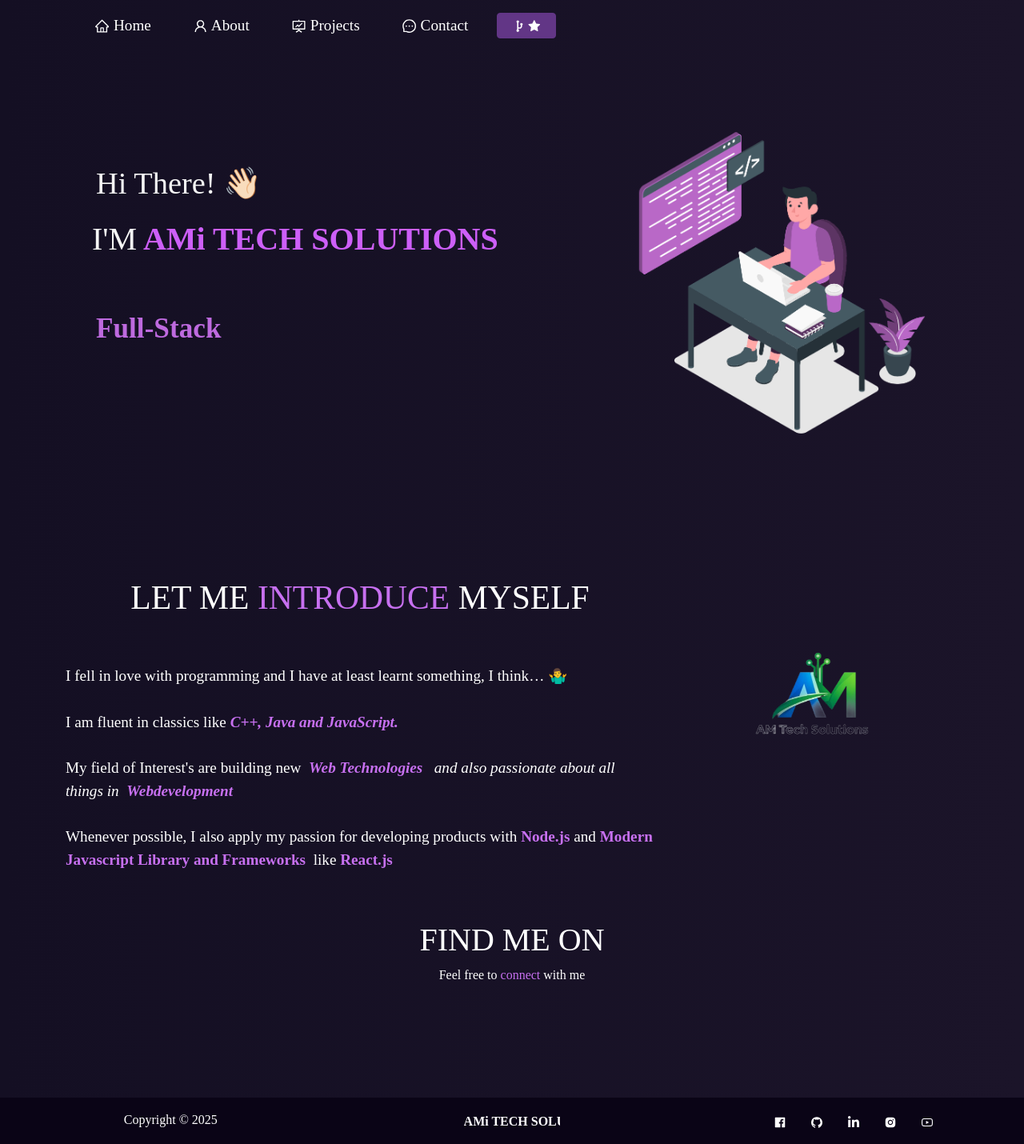
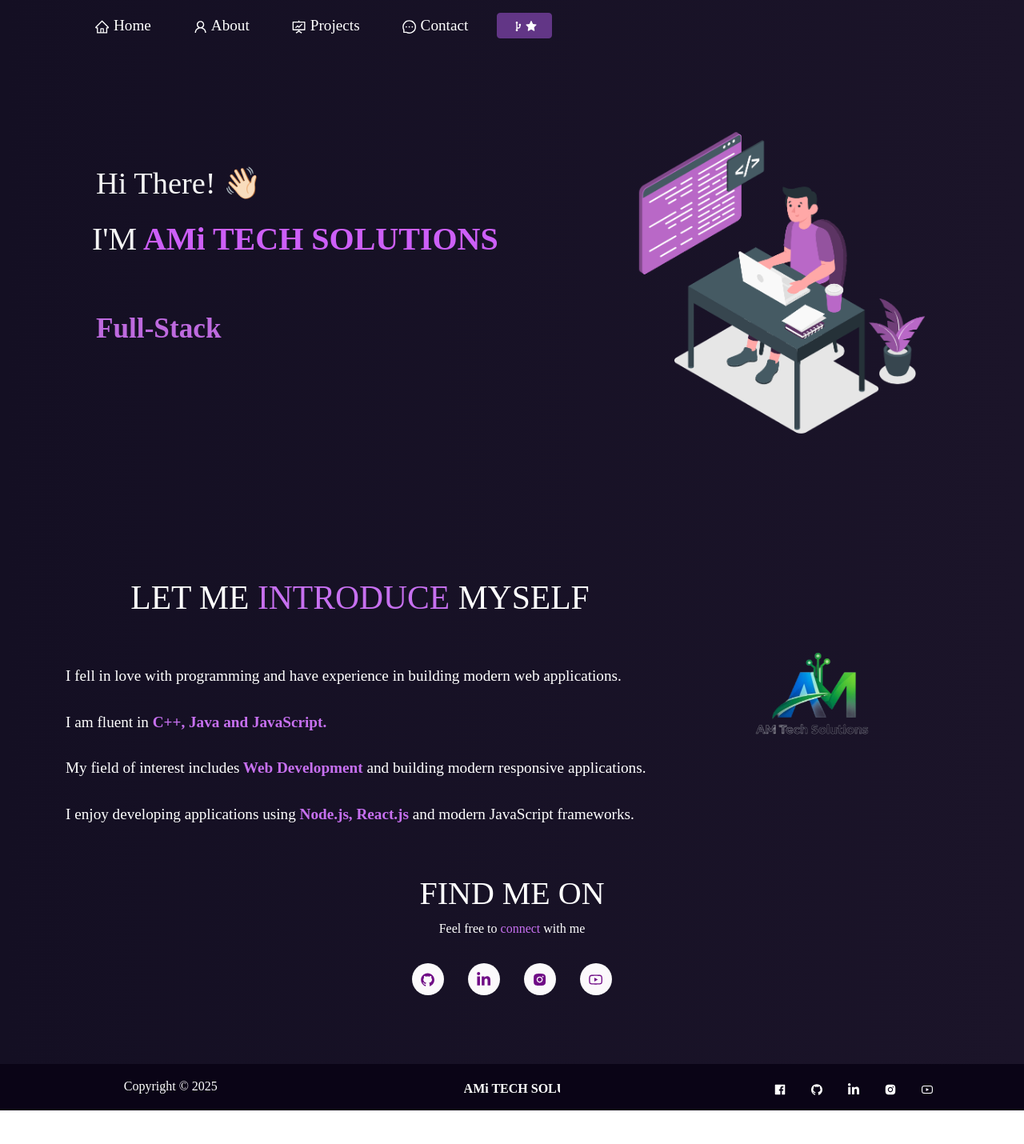
Before and after one commit to Adeelmadagavi/Portfolio-Site, a React (Create React App) app: page / in a window 1280 px wide. Shown: the whole page at 80% size. After the commit the page ends 1388 px from the top, so only its background shows below. Built offline with nearby package versions, Linux system fonts and the light colour scheme.

Commit message:
Fixed Resume build errors

```diff
--- a/src/Components/Header/Header.js
+++ b/src/Components/Header/Header.js
@@ -1,13 +1,11 @@
-import React, { useState } from "react";
+import React, { useState, useEffect } from "react";
 import "./header.css";
 import Navbar from "react-bootstrap/Navbar";
 import Nav from "react-bootstrap/Nav";
 import Container from "react-bootstrap/Container";
-
 import Button from "react-bootstrap/Button";
 import { Link } from "react-router-dom";
 import { CgGitFork } from "react-icons/cg";
-
 
 import {
   AiFillStar,
@@ -17,12 +15,12 @@
   AiOutlineMessage,
 } from "react-icons/ai";
 
-// import { CgFileDocument } from "react-icons/cg";
-
 function Header() {
   const [expand, updateExpanded] = useState(false);
   const [navColour, updateNavbar] = useState(false);
 
+  // FIXED scroll listener using useEffect
+  useEffect(() => {
     function scrollHandler() {
       if (window.scrollY >= 20) {
         updateNavbar(true);
@@ -32,6 +30,11 @@
     }
 
     window.addEventListener("scroll", scrollHandler);
+
+    return () => {
+      window.removeEventListener("scroll", scrollHandler);
+    };
+  }, []);
 
   return (
     <Navbar
@@ -43,76 +46,52 @@
       <Container>
         <Navbar.Toggle
           aria-controls="responsive-navbar-nav"
-          onClick={() => {
-            updateExpanded(expand ? false : "expanded");
-          }}
+          onClick={() => updateExpanded(expand ? false : "expanded")}
         >
           <span></span>
           <span></span>
           <span></span>
         </Navbar.Toggle>
+
         <Navbar.Collapse id="responsive-navbar-nav">
-          <Nav className="ml-auto" defaultActiveKey="#home">
+          <Nav className="ml-auto">
+
             <Nav.Item>
               <Nav.Link as={Link} to="/" onClick={() => updateExpanded(false)}>
-                <AiOutlineHome style={{ marginBottom: "2px" }} /> Home
+                <AiOutlineHome /> Home
               </Nav.Link>
             </Nav.Item>
 
             <Nav.Item>
-              <Nav.Link
-                as={Link}
-                to="/about"
-                onClick={() => updateExpanded(false)}
-              >
-                <AiOutlineUser style={{ marginBottom: "2px" }} /> About
+              <Nav.Link as={Link} to="/about" onClick={() => updateExpanded(false)}>
+                <AiOutlineUser /> About
               </Nav.Link>
             </Nav.Item>
 
             <Nav.Item>
-              <Nav.Link
-                as={Link}
-                to="/projects"
-                onClick={() => updateExpanded(false)}
-              >
-                <AiOutlineFundProjectionScreen style={{ marginBottom: "2px" }} />{" "}
-                Projects
+              <Nav.Link as={Link} to="/projects" onClick={() => updateExpanded(false)}>
+                <AiOutlineFundProjectionScreen /> Projects
               </Nav.Link>
             </Nav.Item>
 
-            {/* Uncomment this if you want Resume in navbar */}
-            {/*
             <Nav.Item>
-              <Nav.Link
-                as={Link}
-                to="/resume"
-                onClick={() => updateExpanded(false)}
-              >
-                <CgFileDocument style={{ marginBottom: "2px" }} /> Resume
-              </Nav.Link>
-            </Nav.Item>
-            */}
-
-            <Nav.Item>
-              <Nav.Link
-                as={Link}
-                to="/contact"
-                onClick={() => updateExpanded(false)}
-              >
-                <AiOutlineMessage style={{ marginBottom: "2px" }} /> Contact
+              <Nav.Link as={Link} to="/contact" onClick={() => updateExpanded(false)}>
+                <AiOutlineMessage /> Contact
               </Nav.Link>
             </Nav.Item>
 
             <Nav.Item className="fork-btn">
               <Button
-                // href="https://github.com/adeelmadagavi"
+                href="https://github.com/adeelmadagavi"
                 target="_blank"
+                rel="noopener noreferrer"
                 className="fork-btn-inner"
               >
-                <CgGitFork style={{ fontSize: "1.2em" }} />
-                <AiFillStar style={{ fontSize: "1.1em" }} />
+                <CgGitFork />
+                <AiFillStar />
               </Button>
             </Nav.Item>
+
           </Nav>
         </Navbar.Collapse>
       </Container>
--- a/src/Components/SelfIntro/SelfIntro.js
+++ b/src/Components/SelfIntro/SelfIntro.js
@@ -2,112 +2,128 @@
 import { Container, Row, Col } from "react-bootstrap";
 import myImg from "../../Assets/ami.png";
 import Tilt from "react-parallax-tilt";
+
 import {
   AiFillGithub,
   AiOutlineYoutube,
   AiFillInstagram,
 } from "react-icons/ai";
+
 import { FaLinkedinIn } from "react-icons/fa";
 
 function SelfIntro() {
   return (
-    <Container fluid className="home-about-section  container-fluid" id="about">
+    <Container fluid className="home-about-section container-fluid" id="about">
       <Container>
+
         <Row>
           <Col md={8} className="home-about-description">
+
             <h1 style={{ fontSize: "2.6em" }}>
-              LET ME <span className="purple"> INTRODUCE </span> MYSELF
+              LET ME <span className="purple">INTRODUCE</span> MYSELF
             </h1>
+
             <p className="home-about-body">
-              I fell in love with programming and I have at least learnt
-              something, I think… 🤷‍♂️
-              <br />
-              <br />I am fluent in classics like
-              <i>
-                <b className="purple"> C++, Java and JavaScript. </b>
-              </i>
-              <br />
-              <br />
-              My field of Interest's are building new &nbsp;
-              <i>
-                <b className="purple">Web Technologies  &nbsp;</b> and also passionate
-                about all things in  &nbsp;<b className="purple">Webdevelopment</b>
-              </i>
-              <br />
-              <br />
-              Whenever possible, I also apply my passion for developing products
-              with <b className="purple">Node.js</b> and
 
-                <b className="purple">
-                  {" "}
-                  Modern Javascript Library and Frameworks
-                </b>
+              I fell in love with programming and have experience in building modern web applications.
 
-              &nbsp; like
+              <br /><br />
 
-                <b className="purple"> React.js </b>
+              I am fluent in
+              <b className="purple"> C++, Java and JavaScript.</b>
+
+              <br /><br />
+
+              My field of interest includes
+              <b className="purple"> Web Development</b> and building modern responsive applications.
+
+              <br /><br />
+
+              I enjoy developing applications using
+              <b className="purple"> Node.js, React.js</b> and modern JavaScript frameworks.
 
             </p>
+
           </Col>
+
           <Col md={4} className="myAvtar">
             <Tilt>
-              <img src={myImg} className="img-fluid" alt="avatar" />
+              <img
+                src={myImg}
+                className="img-fluid"
+                alt="avatar"
+              />
             </Tilt>
           </Col>
+
         </Row>
+
+
+        {/* SOCIAL LINKS */}
+
         <Row>
           <Col md={12} className="home-about-social">
+
             <h1>FIND ME ON</h1>
-              <p>
-                Feel free to <span className="purple">connect </span>with me
-              </p>
+
+            <p>
+              Feel free to <span className="purple">connect</span> with me
+            </p>
+
             <ul className="home-about-social-links">
+
               <li className="social-icons">
-                {/* <a
-                  // href="https://github.com/adeelmadagavi"
+                <a
+                  href="https://github.com/adeelmadagavi"
                   target="_blank"
-                  rel="noreferrer"
-                  className="icon-colour  home-social-icons"
+                  rel="noopener noreferrer"
+                  className="icon-colour home-social-icons"
                 >
                   <AiFillGithub />
-                </a> */}
+                </a>
               </li>
 
               <li className="social-icons">
-                {/* <a
-                  // href="https://www.linkedin.com/in/adeelmadagavi/"
+                <a
+                  href="https://www.linkedin.com/in/adeelmadagavi/"
                   target="_blank"
-                  rel="noreferrer"
-                  className="icon-colour  home-social-icons"
+                  rel="noopener noreferrer"
+                  className="icon-colour home-social-icons"
                 >
                   <FaLinkedinIn />
-                </a> */}
+                </a>
               </li>
+
               <li className="social-icons">
-                {/* <a
-                  // href="https://www.instagram.com/adeelmadagavi/"
+                <a
+                  href="https://www.instagram.com/adeelmadagavi/"
                   target="_blank"
-                  rel="noreferrer"
+                  rel="noopener noreferrer"
                   className="icon-colour home-social-icons"
                 >
                   <AiFillInstagram />
-                </a> */}
+                </a>
               </li>
+
               <li className="social-icons">
-                {/* <a
-                  href="https://youtube.com/c/SijeeshMiziha"
+                <a
+                  href="https://youtube.com/"
                   target="_blank"
-                  rel="noreferrer"
-                  className="icon-colour  home-social-icons"
+                  rel="noopener noreferrer"
+                  className="icon-colour home-social-icons"
                 >
                   <AiOutlineYoutube />
-                </a> */}
+                </a>
               </li>
+
             </ul>
+
           </Col>
         </Row>
+
       </Container>
     </Container>
   );
 }
+
 export default SelfIntro;
--- a/src/Pages/Resume.js
+++ b/src/Pages/Resume.js
@@ -1,33 +1,38 @@
-import React from 'react'
-import { Container, Row} from "react-bootstrap";
-// import Button from "react-bootstrap/Button";
+import React from "react";
+import { Container, Row } from "react-bootstrap";
 import Particle from "../Components/Particles/Particle";
 import resume from "../Assets/dd.png";
-//  import project from "../Assets/project-his.png";
-//  import pdf from "../Assets/Adeelmadagavi1.pdf"
-
-
-// import { AiOutlineDownload } from "react-icons/ai";
-
 
 function Resume() {
   return (
     <Container fluid className="resume-section">
+
       <Particle />
 
-      <img src={resume} alt="error" style={{width:"70%" , marginLeft:"15%", marginBottom:"5%" }}/>
-      {/* <img src={project} alt="error" style={{width:"70%" , marginLeft:"15%" ,marginBottom:"5%" }}/> */}
+      {/* Resume Image */}
+      <img
+        src={resume}
+        alt="Resume"
+        style={{
+          width: "70%",
+          marginLeft: "15%",
+          marginBottom: "5%",
+        }}
+      />
 
       <Container>
-          <Row style={{ justifyContent: "center", position: "relative"}}>
-            {/* <Button variant="primary" href={pdf} target="_blank">
-              <AiOutlineDownload />
-              &nbsp;Download CV
-            </Button> */}
+        <Row
+          style={{
+            justifyContent: "center",
+            position: "relative",
+          }}
+        >
+          {/* Download button removed safely */}
         </Row>
       </Container>
+
     </Container>
-    )
+  );
 }
 
-export default Resume
+export default Resume;
```
Lines whose indentation alone changed are shown as unchanged.
